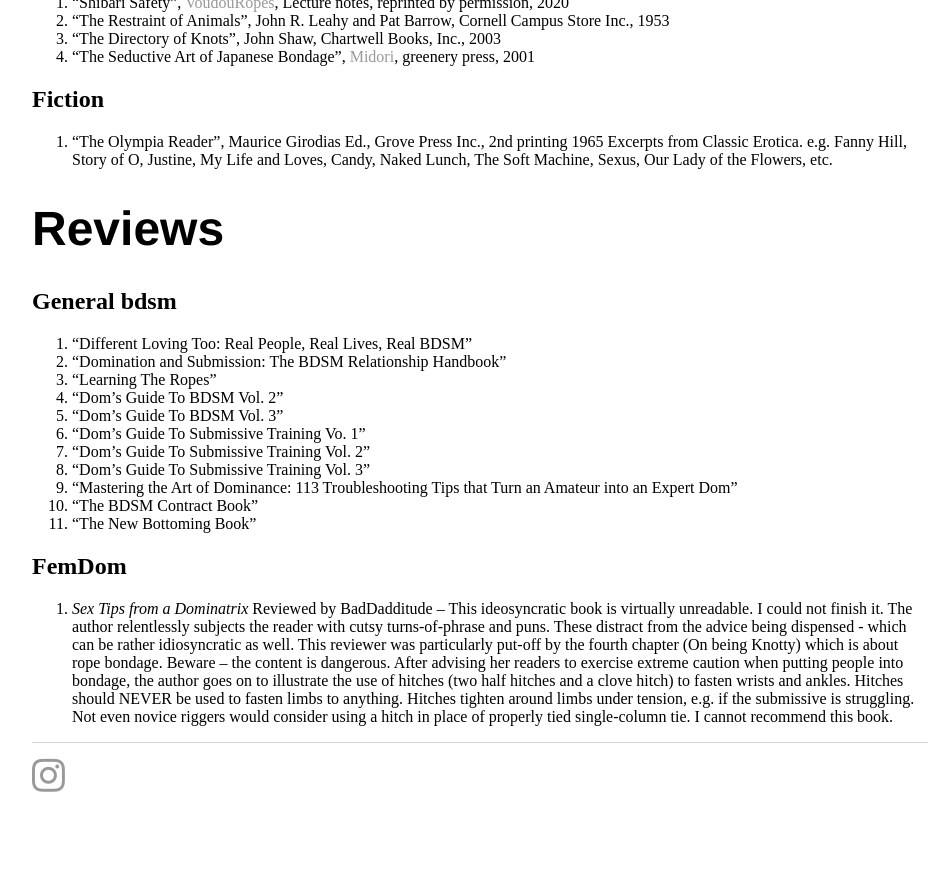
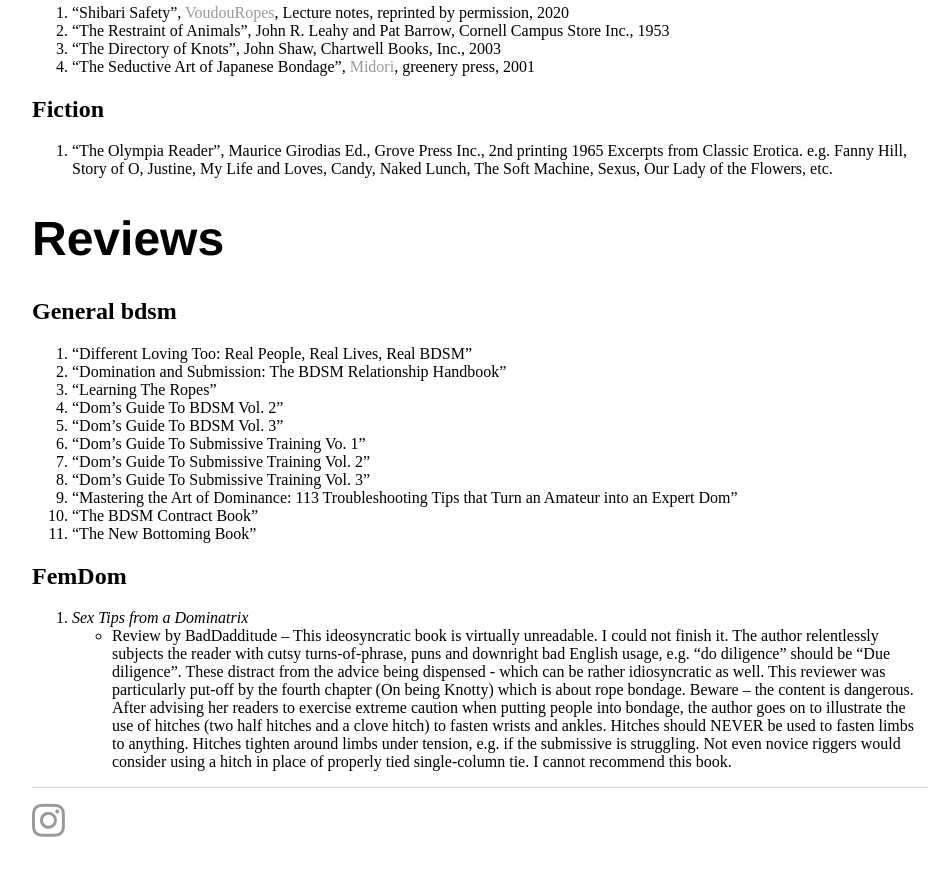
Before and after one commit to rationaldom/rationaldom.github.io, a Jekyll site: the page built from library.md, in a window 1280 px wide and 900 px high, scrolled down 1361 px. Shown: the top 876 px of the window, without its empty margins (160-1105 px from the left). Built offline with Jekyll 4.4.1, drawn with Linux system fonts in a browser that asks for light colours; our own code applies the rules of GitHub Pages for plain Markdown files; before the commit the page ends 2215 px from its top, so only the background shows below that; some of the changed text lies outside the part shown.

Commit message:
edited the introduction of library.md

```diff
--- a/library.md
+++ b/library.md
@@ -3,10 +3,7 @@
 ---
 
 # The library #
-
-<p>These are books, articles, reprints,  and notes from the libraries of two like-minded friends. Most of the books are available new at Amazon, or used from various online sources. Some are hard-to-find gems.  Some of the material is copyrighted material that we printed by permission from the authors.
-</p>
-<p>Eventually we will write brief comments and reviews. Some of the material is available for loan exclusively to our circle of trusted friends.</p>
+<p>One of the first things I check out when I visit someone's home for the first time is their books. A bookcase full of books is usually a good sign that we're going to get along. If there's an actual library, I know I'm with my people! So here's the site library. Feel free to peruse. These are books, articles, reprints,  and notes from the libraries of two like-minded friends. Most of the books are available new or used from various online sources. Others are hard-to-find gems. Some of the books are available for loan to our circle of trusted friends. Eventually we'll write comments and reviews.</p>
 
 ## Relationships, Love, and Sex
 
@@ -77,4 +74,4 @@
 ## FemDom
 
 1. *Sex Tips from a Dominatrix* <a id='sex-tips-from-a-Dominatrix-review'></a>
-Reviewed by BadDadditude -- This ideosyncratic book is virtually unreadable. I could not finish it. The author relentlessly subjects the reader with cutsy turns-of-phrase and puns. These distract from the advice being dispensed - which can be rather idiosyncratic as well. This reviewer was particularly put-off by the fourth chapter (On being Knotty) which is about rope bondage. Beware -- the content is dangerous. After advising her readers to exercise extreme caution when putting people into bondage, the author goes on to illustrate the use of hitches (two half hitches and a clove hitch) to fasten wrists and ankles. Hitches should NEVER be used to fasten limbs to anything. Hitches tighten around limbs under tension, e.g. if the submissive is struggling. Not even novice riggers would consider using a hitch in place of properly tied single-column tie. I cannot recommend this book.
+    * Review by BadDadditude -- This ideosyncratic book is virtually unreadable. I could not finish it. The author relentlessly subjects the reader with cutsy turns-of-phrase, puns and downright bad English usage, e.g. "do diligence" should be "Due diligence". These distract from the advice being dispensed - which can be rather idiosyncratic as well. This reviewer was particularly put-off by the fourth chapter (On being Knotty) which is about rope bondage. Beware -- the content is dangerous. After advising her readers to exercise extreme caution when putting people into bondage, the author goes on to illustrate the use of hitches (two half hitches and a clove hitch) to fasten wrists and ankles. Hitches should NEVER be used to fasten limbs to anything. Hitches tighten around limbs under tension, e.g. if the submissive is struggling. Not even novice riggers would consider using a hitch in place of properly tied single-column tie. I cannot recommend this book.
```
